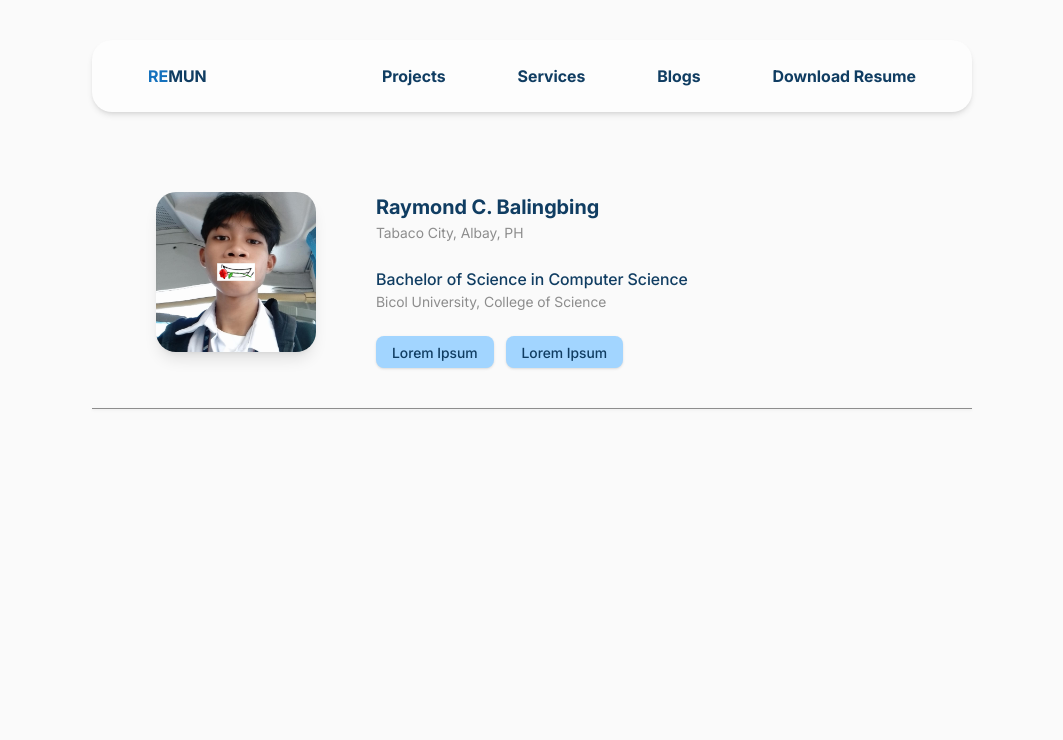
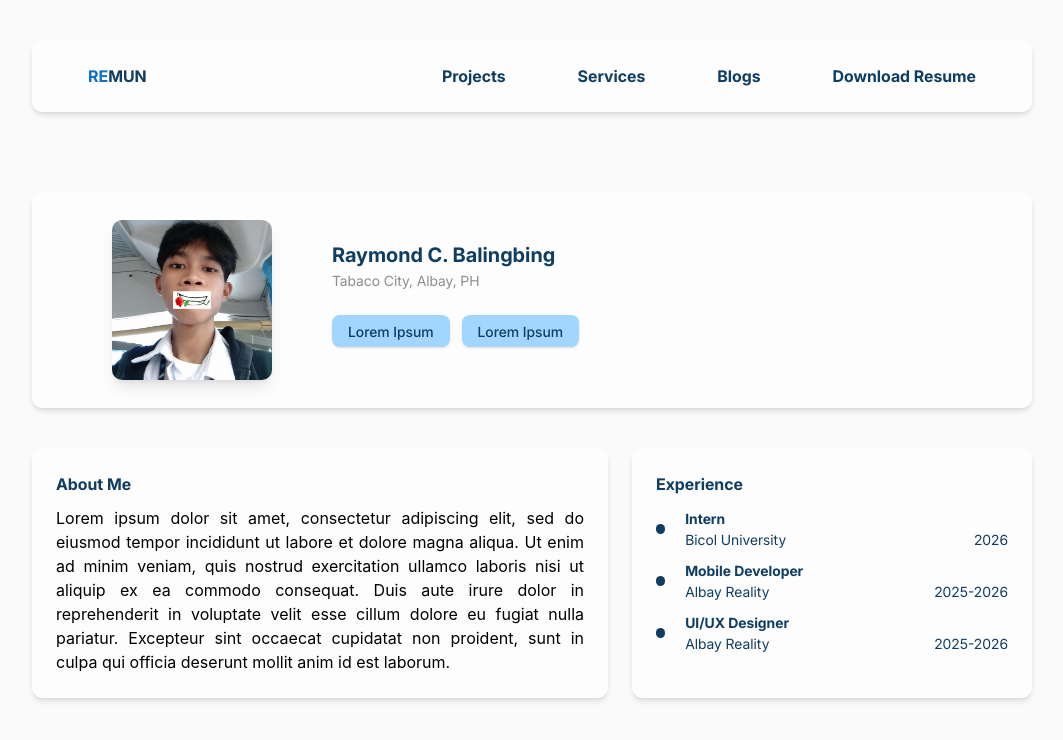
Before and after one commit to dev-remun/remun-portfolio, a React app: page / in a window 1280 px wide. Shown: the top 740 px of the page, without its empty margins (108-1171 px from the left). Built offline with nearby package versions, Linux system fonts and the light colour scheme; the HTML template or start-up script is replaced by a standard one.

Commit message:
FEATURE: Added about me and experience section

```diff
--- /dev/null
+++ b/src/components/AboutMeCard.jsx
@@ -0,0 +1,13 @@
+
+const AboutMeCard = () => {
+    return (
+        <div className="w-full max-w-[600px] px-[24px] py-[24px] md:px-[24px] md:py-[24px] rounded-[10px] shadow-md bg-[#FDFDFD]">
+            <h2 className="font-[inter-bold] text-[#103D62] text-[14px] md:text-[16px] md:mb-[10px] mb-[10px]">About Me</h2>
+            <p className="text-justify">
+                Lorem ipsum dolor sit amet, consectetur adipiscing elit, sed do eiusmod tempor incididunt ut labore et dolore magna aliqua. Ut enim ad minim veniam, quis nostrud exercitation ullamco laboris nisi ut aliquip ex ea commodo consequat. Duis aute irure dolor in reprehenderit in voluptate velit esse cillum dolore eu fugiat nulla pariatur. Excepteur sint occaecat cupidatat non proident, sunt in culpa qui officia deserunt mollit anim id est laborum.
+            </p>
+        </div>
+    );
+}
+
+export default AboutMeCard;
--- /dev/null
+++ b/src/components/CompanyExperience.jsx
@@ -0,0 +1,21 @@
+
+const CompanyExperience = ({company_name, position, year}) => {
+    return (
+        <div className="flex items-center gap-x-[20px] w-full">
+            <div className="w-[10px] h-[10px] rounded-[10px] bg-[#103D62]">
+
+            </div>
+            <div className="flex flex-col w-full">
+                <h2 className="font-[inter-bold] text-[#103D62] text-[14px] md:text-[14px]">{position}</h2>
+
+                <div className="flex justify-between">
+                    <p className="font-[inter-regular] text-[#103D62] text-[12px] md:text-[14px]">{company_name}</p>
+                    <p className="font-[inter-regular] text-[#103D62] text-[12px] md:text-[14px]">{year}</p>
+                </div>
+            </div>
+
+        </div>
+    );
+}
+
+export default CompanyExperience;
--- /dev/null
+++ b/src/components/ExperienceCard.jsx
@@ -0,0 +1,18 @@
+import CompanyExperience from "./CompanyExperience";
+
+const ExperienceCard = () => {
+    return (
+        <div className="w-full md:max-w-[400px] px-[24px] py-[24px] md:px-[24px] md:py-[24px] rounded-[10px] shadow-md bg-[#FDFDFD]">
+            <h2 className="font-[inter-bold] text-[#103D62] text-[14px] md:text-[16px] md:mb-[12px] mb-[12px]">Experience</h2>
+
+            {/* Company experiences */}
+            <div className="flex flex-col md:gap-y-[10px] gap-y-[10px]">
+                <CompanyExperience company_name={"Bicol University"} position={"Intern"} year={"2026"} />
+                <CompanyExperience company_name={"Albay Reality"} position={"Mobile Developer"} year={"2025-2026"} />
+                <CompanyExperience company_name={"Albay Reality"} position={"UI/UX Designer"} year={"2025-2026"} />
+            </div>
+        </div>
+    );
+}
+
+export default ExperienceCard;
--- a/src/components/Navbar.jsx
+++ b/src/components/Navbar.jsx
@@ -21,7 +21,7 @@ const Navbar = () => {
     }
 
     return(
-        <nav className="relative w-full max-w-[880px] flex justify-between items-center mt-[20px] md:mt-[40px] mb-[40px] md:mb-[80px] px-[20px] md:px-[40px] py-[16px] bg-[#FDFDFD] rounded-[20px] shadow-md z-50">
+        <nav className="relative w-full max-w-[1000px] flex justify-between items-center mt-[40px] md:mt-[40px] mb-[40px] md:mb-[80px] px-[20px] md:px-[40px] py-[16px] bg-[#FDFDFD] rounded-[10px] shadow-md z-50">
             {/* Logo */}
             <Logo onClickButton={() => handleNavigation("/")}/>
 
--- a/src/components/ProfileCard.jsx
+++ b/src/components/ProfileCard.jsx
@@ -2,21 +2,21 @@ import Tag from "./Tag";
 
 const ProfileCard = () => {
     return (
-        <div className="flex flex-col md:flex-row items-center md:items-start md:pl-[64px] text-center md:text-left gap-y-[24px] md:gap-y-0 gap-x-[60px] max-w-[880px] w-full px-[20px] md:px-0">
+        <div className="flex flex-col py-[28px] md:flex-row items-center md:items-start md:pl-[80px] md:mb-[40px] mb-[40px] text-center md:text-left gap-y-[24px] md:gap-y-0 gap-x-[60px] max-w-[1000px] w-full px-[20px] md:px-0 shadow-md rounded-[10px] bg-[#FDFDFD]">
             {/* Profile Picture */}
-            <img src="/remun_pic_1.jpg" className="w-[120px] md:w-[160px] h-[120px] md:h-[160px] rounded-[20px] shadow-lg object-cover" alt="Profile" />
+            <img src="/remun_pic_1.jpg" className="w-[120px] md:w-[160px] h-[120px] md:h-[160px] rounded-[10px] shadow-lg object-cover" alt="Profile" />
 
             {/* Profile Information */}
-            <div className="flex flex-col justify-center items-center md:items-start gap-y-[16px] md:gap-y-[24px]">
+            <div className="flex flex-col justify-center items-center md:items-start gap-y-[16px] md:gap-y-[24px] md:pt-[20px]">
                 <div className="flex flex-col">
                     <h1 className="font-[inter-bold] text-[#103D62] text-[18px] md:text-[20px]">Raymond C. Balingbing</h1>
                     <p className="font-[inter-regular] text-[#8D8D8D] text-[12px] md:text-[14px]">Tabaco City, Albay, PH</p>
                 </div>
 
-                <div className="flex flex-col">
+                {/*<div className="flex flex-col">
                     <h2 className="font-[inter-medium] text-[#103D62] text-[14px] md:text-[16px]">Bachelor of Science in Computer Science</h2>
                     <p className="font-[inter-regular] text-[#8D8D8D] text-[12px] md:text-[14px]">Bicol University, College of Science</p>
-                </div>
+                </div>*/}
 
                 <div className="flex gap-x-[12px]">
                     <Tag tag_name={"Lorem Ipsum"} />
--- /dev/null
+++ b/src/components/Section.jsx
@@ -0,0 +1,10 @@
+
+const Section = ({children}) => {
+    return (
+        <div className="flex flex-col md:flex-row w-full max-w-[1000px] md:gap-x-[24px] gap-y-[24px]">
+            {children}
+        </div>
+    );
+}
+
+export default Section;
--- a/src/pages/HomePage.jsx
+++ b/src/pages/HomePage.jsx
@@ -1,13 +1,19 @@
 
+import AboutMeCard from "../components/AboutMeCard";
+import ExperienceCard from "../components/ExperienceCard";
 import Navbar from "../components/Navbar";
 import ProfileCard from "../components/ProfileCard";
+import Section from "../components/Section";
 
 const HomePage = () => {
     return (
-        <div className="flex flex-col items-center bg-[#FAFAFA] min-h-screen px-[20px] md:px-0 overflow-x-hidden">
+        <div className="flex flex-col items-center bg-[#FAFAFA] min-h-screen px-[20px] md:px-0 overflow-x-hidden md:px-[20px]">
             <Navbar />
             <ProfileCard />
-            <div className="h-[1px] max-w-[880px] w-full bg-[#8D8D8D] my-[40px] shadow-sm"></div>
+            <Section>
+                <AboutMeCard />
+                <ExperienceCard />
+            </Section>
         </div>
     );
 }
```
